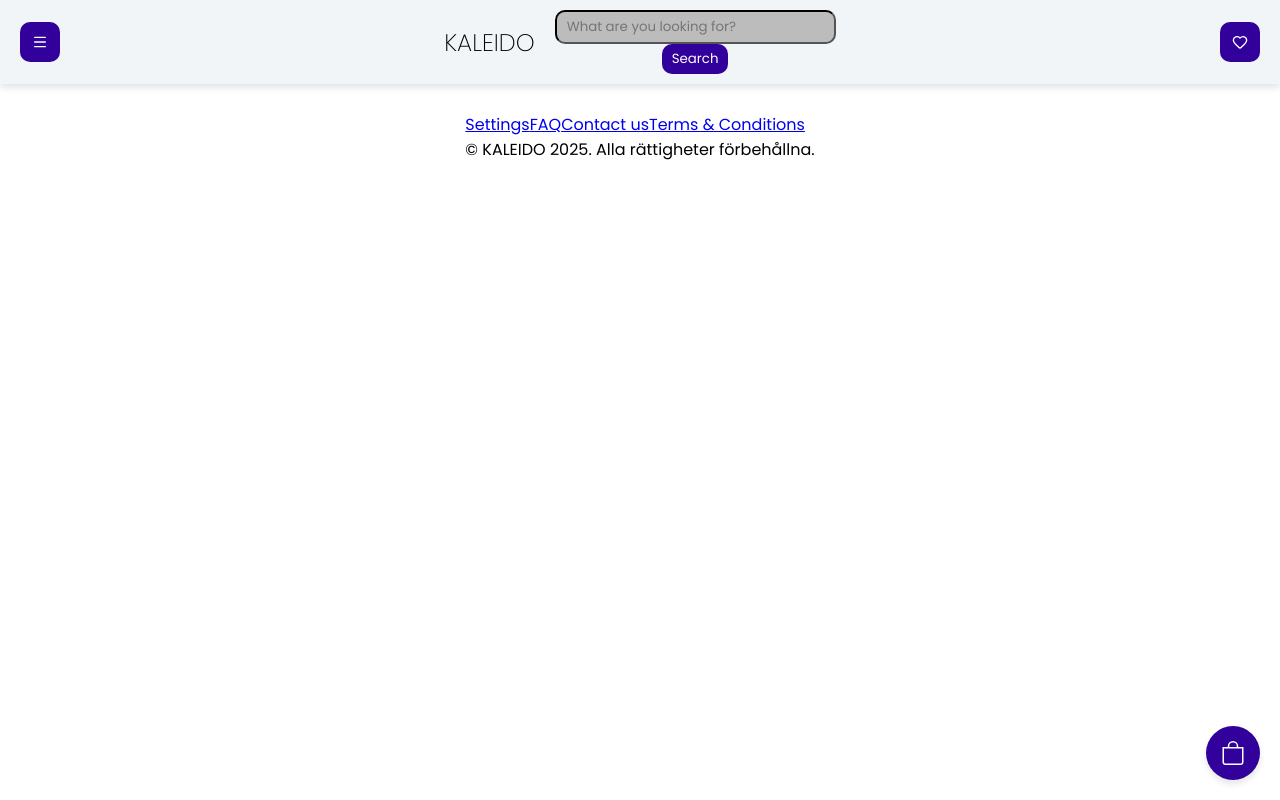
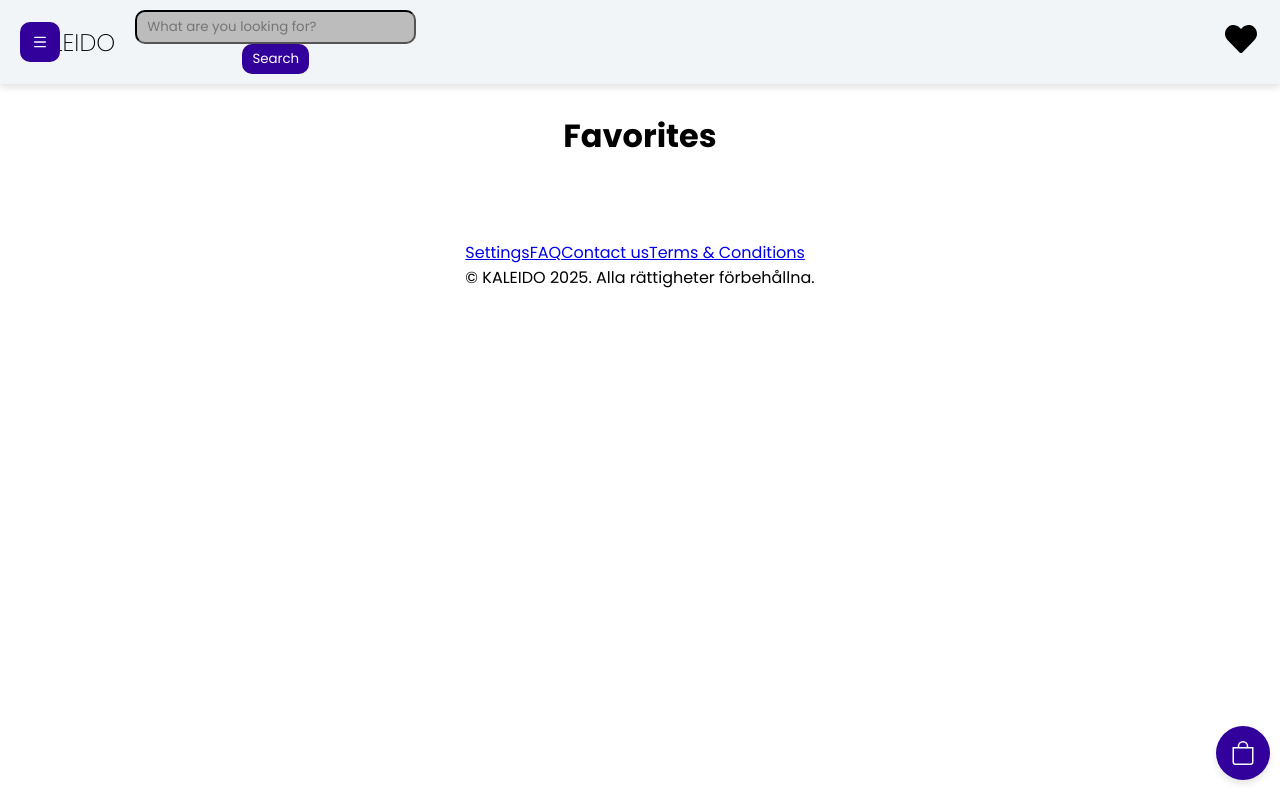
Before and after one commit to DianaOlivaresBarahona/CommitOrQuit, a React (Vite) app: page /favorite in a window 1280 px wide. Built offline with nearby package versions, Linux system fonts and the light colour scheme; a web font is replaced by a local one.

Commit message:
Connecterd favorite button with favorite page, and fixed button css

```diff
--- a/src/App.jsx
+++ b/src/App.jsx
@@ -9,15 +9,21 @@ import { useState } from "react";
 import CartButton from "./components/CartButton";
 import Auth from "./components/Auth";
 import Profile from "./pages/Profile";
+import FavoritesPage from "./pages/FavoritesPage";
 
 const App = () => {
   const [showCart, setShowCart] = useState(false);
+  const [showFavorite, setShowFavorite] = useState(false);
 
   return (
     <>
-      <Header />
+      <Header showFavorite={showFavorite} setShowFavorite={setShowFavorite} />
       <Routes>
         <Route path="/" element={<Home />} />
+        <Route
+          path="/favorite"
+          element={<FavoritesPage setShowFavorite={setShowFavorite} />}
+        />
         <Route
           path="/cart"
           element={
@@ -29,7 +35,7 @@ const App = () => {
       </Routes>
       <CartButton showCart={showCart} setShowCart={setShowCart} />
       <Footer />
-        </>
+    </>
   );
 };
 
--- /dev/null
+++ b/src/components/FavoriteButton.jsx
@@ -0,0 +1,54 @@
+import React, { useState, useEffect } from "react";
+import { useNavigate, useLocation } from "react-router";
+import { FaHeart } from "react-icons/fa";
+import "../stylesheet/favoriteButton.css";
+
+const FavoriteButton = ({ showFavorite, setShowFavorite }) => {
+  const [isFavorite, setIsFavorite] = useState(false);
+  const navigate = useNavigate();
+  const location = useLocation();
+
+  const isFavoritePage = location.pathname === "/favorite";
+
+  const handleClick = () => {
+    if (isFavoritePage && isFavorite) {
+      setIsFavorite(false);
+      navigate("/");
+      if (typeof setShowFavorite === "function") {
+        setShowFavorite(false);
+      }
+    } else if (isFavoritePage) {
+    } else {
+      setIsFavorite(true);
+      navigate("/favorite");
+      if (typeof setShowFavorite === "function") {
+        setShowFavorite(true);
+      }
+    }
+  };
+
+  useEffect(() => {
+    if (isFavoritePage) {
+      setIsFavorite(true);
+    }
+  }, [isFavoritePage]);
+
+  return (
+    <button
+      onClick={handleClick}
+      className={`favoriteBtn ${
+        isFavorite || isFavoritePage ? "filled" : "empty"
+      }`}
+      disabled={false}
+    >
+      <FaHeart
+        className={
+          isFavorite || isFavoritePage ? "heart-filled" : "heart-empty"
+        }
+        size={32}
+      />
+    </button>
+  );
+};
+
+export default FavoriteButton;
--- a/src/components/Header.jsx
+++ b/src/components/Header.jsx
@@ -1,9 +1,9 @@
 import Navbar from "./Navbar";
 
-const Header = () => {
+const Header = ({ showFavorite, setShowFavorite }) => {
   return (
     <header>
-      <Navbar />
+      <Navbar showFavorite={showFavorite} setShowFavorite={setShowFavorite} />
     </header>
   );
 };
--- a/src/components/Navbar.jsx
+++ b/src/components/Navbar.jsx
@@ -1,9 +1,11 @@
 import React from "react";
 import "../stylesheet/navbar.css";
 import SearchField from "./searchfield";
-import { useEffect } from "react";
+import { useEffect, useState } from "react";
 
-const Navbar = () => {
+import FavoriteButton from "./FavoriteButton";
+
+const Navbar = ({ showFavorite, setShowFavorite }) => {
   useEffect(() => {
     if (window.lucide) {
       window.lucide.createIcons();
@@ -21,10 +23,10 @@ const Navbar = () => {
       </div>
 
       <SearchField />
-
-      <button className="save-button">
-        <i data-lucide="heart"></i>
-      </button>
+      <FavoriteButton
+        showFavorite={showFavorite}
+        setShowFavorite={setShowFavorite}
+      />
     </nav>
   );
 };
--- /dev/null
+++ b/src/pages/FavoritesPage.jsx
@@ -0,0 +1,16 @@
+import React, { useEffect } from "react";
+
+const FavoritesPage = ({ setShowFavorite }) => {
+  useEffect(() => {
+    setShowFavorite(true);
+    return () => setShowFavorite(false);
+  }, [setShowFavorite]);
+
+  return (
+    <div className="favoritesPage">
+      <h1>Favorites</h1>
+    </div>
+  );
+};
+
+export default FavoritesPage;
--- a/src/stylesheet/Navbar.css
+++ b/src/stylesheet/Navbar.css
@@ -28,6 +28,7 @@ header {
 .logo-text {
   font-family: "Poppins", sans-serif;
   font-weight: 200;
+  margin-left: 10px;
 }
 
 .menu-button {
@@ -60,9 +61,13 @@ header {
   height: 40px;
 }
 
+.favoriteBtn {
+  margin-left: auto;
+}
+
 @media (min-width: 768px) {
   .Navbar {
-    justify-content: center;
+    justify-content: space-between;
     gap: 20px;
   }
 
@@ -75,4 +80,8 @@ header {
     position: absolute;
     right: 20px;
   }
+
+  .favoriteBtn {
+    margin-left: auto;
+  }
 }
--- a/src/stylesheet/cartButton.css
+++ b/src/stylesheet/cartButton.css
@@ -5,24 +5,24 @@
   font-size: 24px;
   position: fixed;
   bottom: 20px; /* Flyttar knappen till botten */
-  right: 20px; /* Justerar den till höger */
-  z-index: 1000; /* Säkerställer att den ligger över andra element */
+  right: 10px;
+  z-index: 1000;
   padding: 15px;
-  border-radius: 50%; /* Rund form */
+  border-radius: 50%;
   display: flex;
   align-items: center;
   justify-content: center;
-  box-shadow: 0 4px 6px rgba(0, 0, 0, 0.1); /* Ger en lätt skugga */
+  box-shadow: 0 4px 6px rgba(0, 0, 0, 0.1);
   transition: background-color 0.3s ease, opacity 0.3s ease;
 }
 
 .cartBtn:hover {
-  background-color: #25006e; /* Lite mörkare lila vid hover */
+  background-color: #ab9dc8;
   opacity: 0.9;
 }
 
 .cartBtn svg {
-  color: white; /* Gör ikonen vit */
+  color: white;
   width: 24px;
   height: 24px;
 }
--- /dev/null
+++ b/src/stylesheet/favoriteButton.css
@@ -0,0 +1,28 @@
+.favoriteBtn.empty {
+  background-color: transparent;
+  border: none;
+  border-radius: 50%;
+  padding: 8px;
+  transition: all 0.3s ease;
+}
+
+.favoriteBtn.filled {
+  background-color: transparent;
+  border: none;
+  border-radius: 50%;
+  padding: 8px;
+  transition: all 0.3s ease;
+}
+
+.favoriteBtn.empty .heart-empty {
+  color: transparent;
+  stroke: #808080;
+  fill: white;
+
+  stroke-width: 2px;
+}
+
+.favoriteBtn.filled .heart-filled {
+  color: black;
+  fill: black;
+}
```
